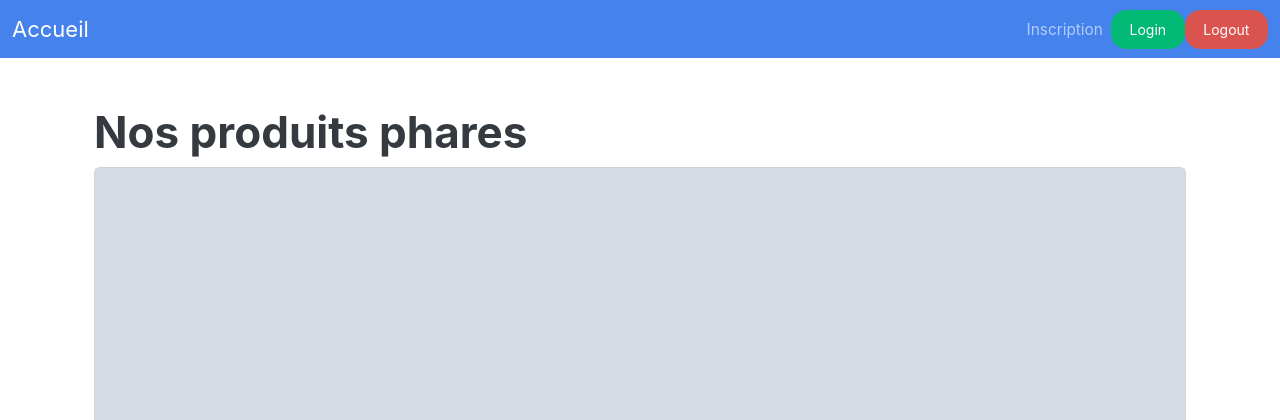
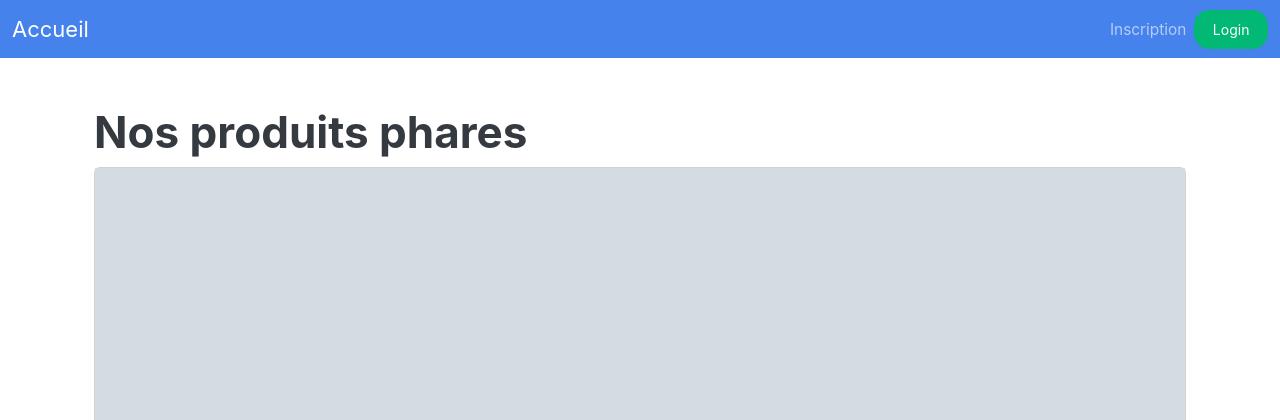
Before and after one commit to Manuel-Fami/Symfony5_e-shop, a Symfony app: template templates/home.html.twig in a window 1280 px wide. Shown: the top 420 px of the page. Run offline with Twig, Linux system fonts and the light colour scheme; the template is opened without the code that fills it: most values are stand-ins (such as "Sample title", 1, 10 or a date in 2020); grey boxes marked "Sample" are stand-in pictures; some libraries are stand-ins or nearby versions.

Commit message:
Lien bouton login et logout + affichage alterné

```diff
--- a/templates/shared/_navBar.html.twig
+++ b/templates/shared/_navBar.html.twig
@@ -13,16 +13,22 @@
 					</li>
 				{% endfor %}
 			</ul>
+
 			<ul class="navbar-nav">
-				<li class="nav-item">
-					<a href="#" class="nav-link">Inscription</a>
-				</li>
-				<li class="nav-item">
-					<a href="#" class="btn btn-success">Login</a>
-				</li>
-				<li class="nav-item">
-					<a href="#" class="btn btn-danger">Logout</a>
-				</li>
+				{% if app.user %}
+					<li class="nav-item">
+						<a href="{{ path('security_logout') }}" class="btn btn-danger">Logout</a>
+					</li>
+				{% else %}
+					<li class="nav-item">
+						<a href="#" class="nav-link">Inscription</a>
+					</li>
+					<li class="nav-item">
+						<a href="{{ path('security_login')}}" class="btn btn-success">Login</a>
+					</li>
+
+				{% endif %}
+
 			</ul>
 		</div>
 	</div>
```
